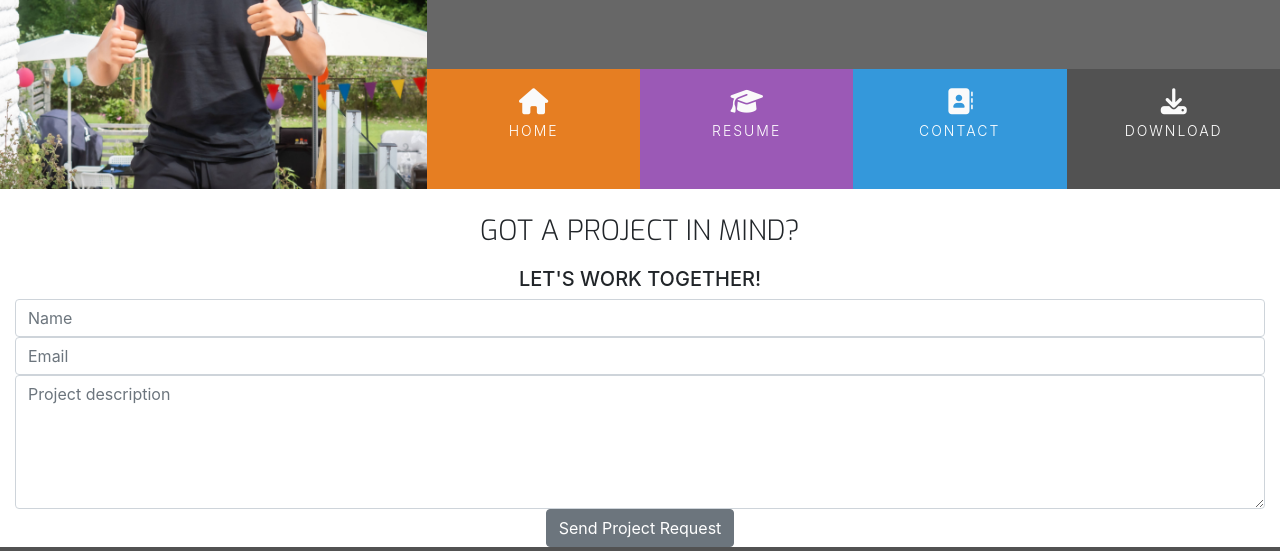
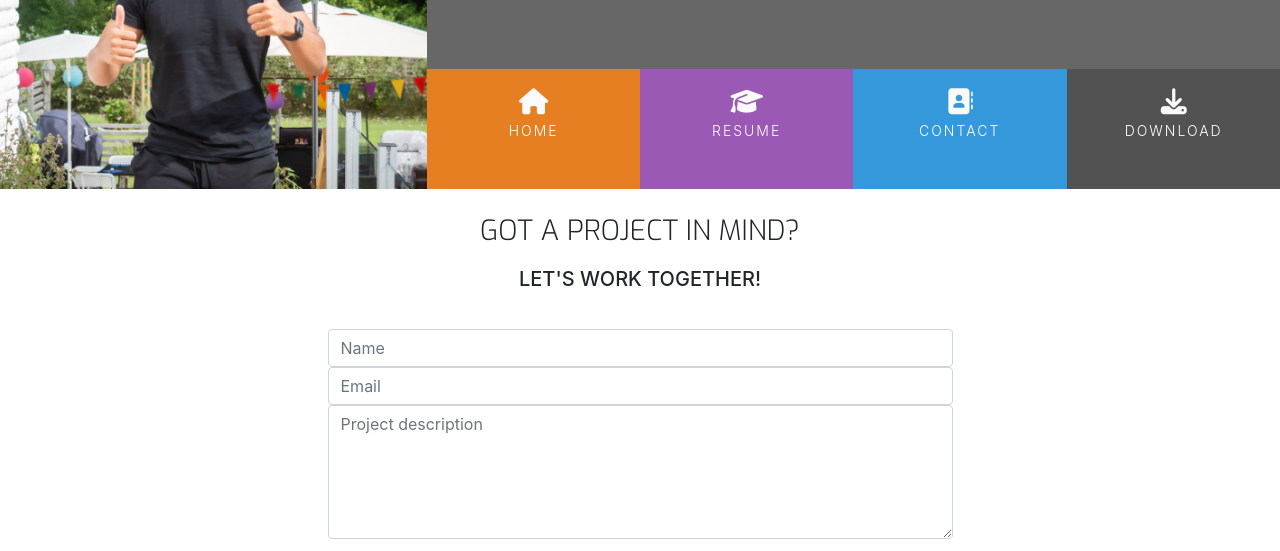
Before and after one commit to Madebybrown/OnlineResume.Com, a plain HTML site: page contact.html in a window 1280 px wide. Shown: the part 180-731 px from the top of the page. Drawn offline with nearby package versions, Linux system fonts and the light colour scheme.

Commit message:
Add style to contact form and submit button, Add media query for contact form

```diff
--- a/assets/css/style.css
+++ b/assets/css/style.css
@@ -339,3 +339,27 @@ footer {
     margin-top: 25px;
     margin-bottom: 20px;
 }
+
+.center-form {
+    padding-top: 10px;
+    margin: 0 auto;
+    max-width: 70%;
+}
+
+button[type="submit"] {
+    margin-top: 15px;
+    margin-bottom: 20px;
+    color: #fafafa;
+    background-color: #e84610;
+}
+
+/* ------------------------------------------Medie Queries */
+
+@media(min-width: 992px) {
+    .center-form {
+        padding-top: 30px;
+        min-height: 240px;
+        margin: 0 auto;
+        max-width: 50%;
+    }
+}
```
